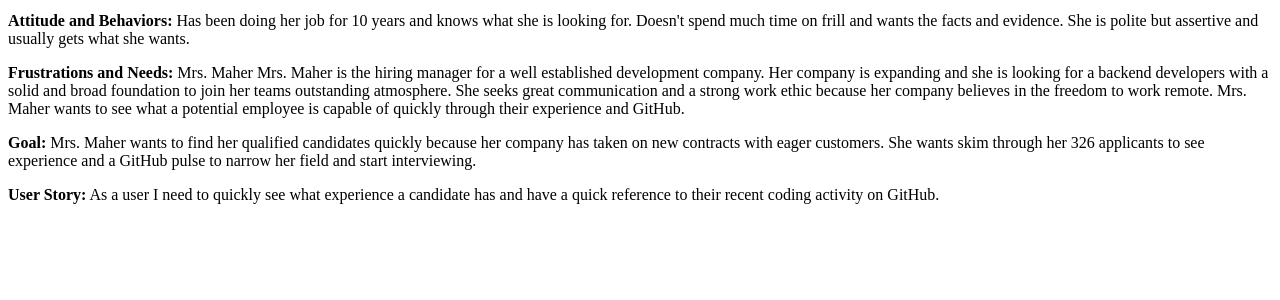
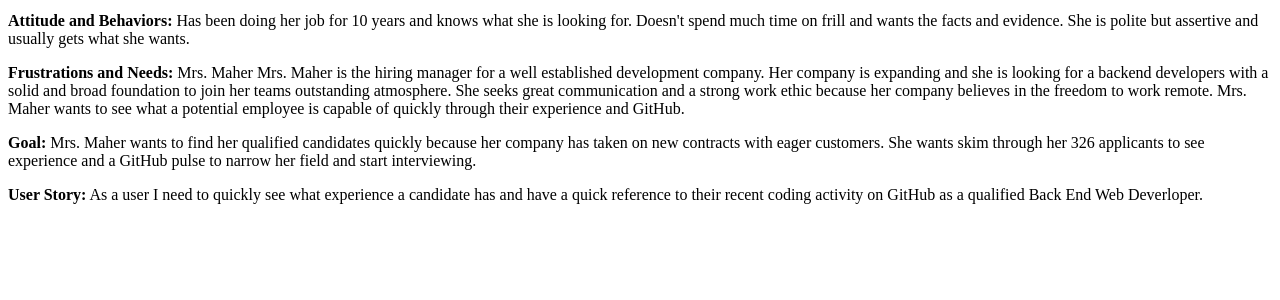
Before and after one commit to mdavid50/pwp, a PHP site: page /milestone-1.php in a window 1280 px wide. Shown: the part 378-678 px from the top of the page. Run offline with PHP 8.4, Linux system fonts and the light colour scheme.

Commit message:
eddited user story

```diff
--- a/public_html/documentation/milestone-1.php
+++ b/public_html/documentation/milestone-1.php
@@ -41,7 +41,7 @@
 		a GitHub pulse to narrow her field and start interviewing.</p>
 
 		<p><strong>User Story:</strong> As a user I need to quickly see what experience a candidate has and
-		have a quick reference to their recent coding activity on GitHub.</p>
+		have a quick reference to their recent coding activity on GitHub as a qualified Back End Web Deverloper.</p>
 
 
 		<p></p>
```
